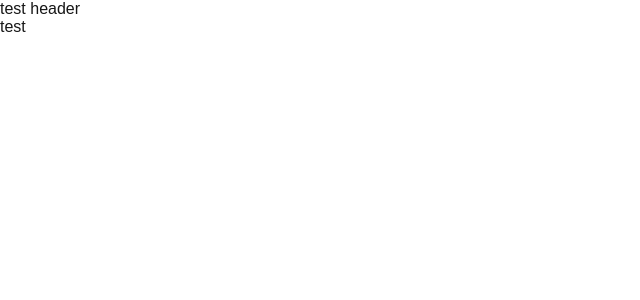
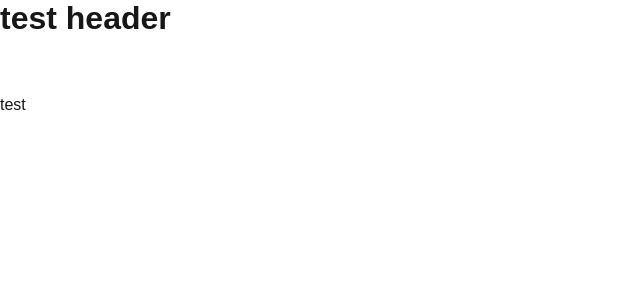
Before and after one commit to gustavocarvalho-ra/NextJs_Desafio_Lacrei_Saude, a Next.js app: page / in a window 1280 px wide. Shown: the top 300 px of the page, without its empty margins (0-640 px from the left). Built offline with nearby package versions, Linux system fonts and the light colour scheme.

Commit message:
feat: test styles of header

```diff
--- a/src/app/components/Header/index.tsx
+++ b/src/app/components/Header/index.tsx
@@ -1,7 +1,12 @@
+"use client"
 
+import { MainHeader } from "./styles";
 
 export default function Header() {
   return (
-    <p>test header</p>
+    <MainHeader>
+      <h1>test header</h1>
+
+    </MainHeader>
   );
 }
--- a/src/app/components/Header/styles.ts
+++ b/src/app/components/Header/styles.ts
@@ -0,0 +1,6 @@
+import styled from "styled-components"
+
+export const MainHeader = styled.div `
+  width: 100%;
+  height: 6rem;
+`
```
